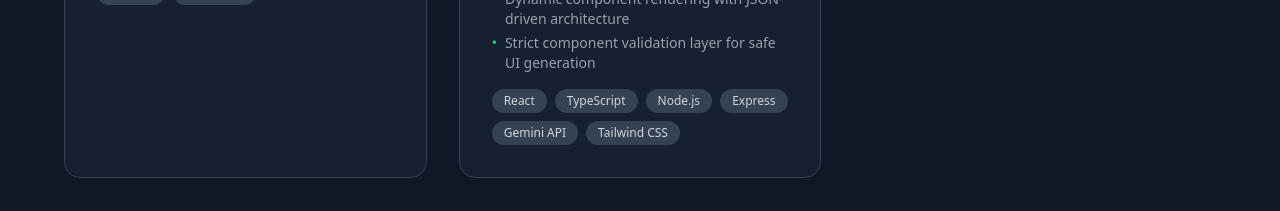
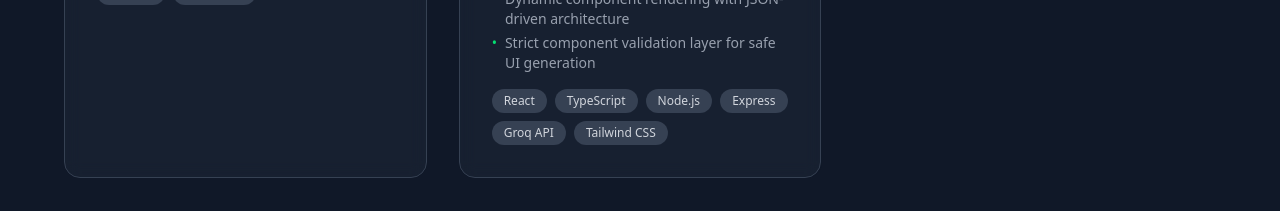
Before and after one commit to Vansh98789/Vansh-Portfolio-Website, a React (Vite) app: page / in a window 1280 px wide. Shown: the part 3040-3251 px from the top of the page. Built offline with nearby package versions, Linux system fonts and the light colour scheme.

Commit message:
Update Portfolio.jsx

```diff
--- a/src/components/Portfolio.jsx
+++ b/src/components/Portfolio.jsx
@@ -185,7 +185,7 @@ const Portfolio = () => {
   title: 'AI UI Builder (Multi-Agent System)',
   description:
     'LLM-powered UI generation platform that converts natural language into structured React components using a multi-agent architecture (Planner, Generator, Explainer).',
-  tech: ['React', 'TypeScript', 'Node.js', 'Express', 'Gemini API', 'Tailwind CSS'],
+  tech: ['React', 'TypeScript', 'Node.js', 'Express', 'Groq API', 'Tailwind CSS'],
   features: [
     'Multi-agent LLM pipeline (Planner → Generator → Explainer)',
     'Dynamic component rendering with JSON-driven architecture',
```
